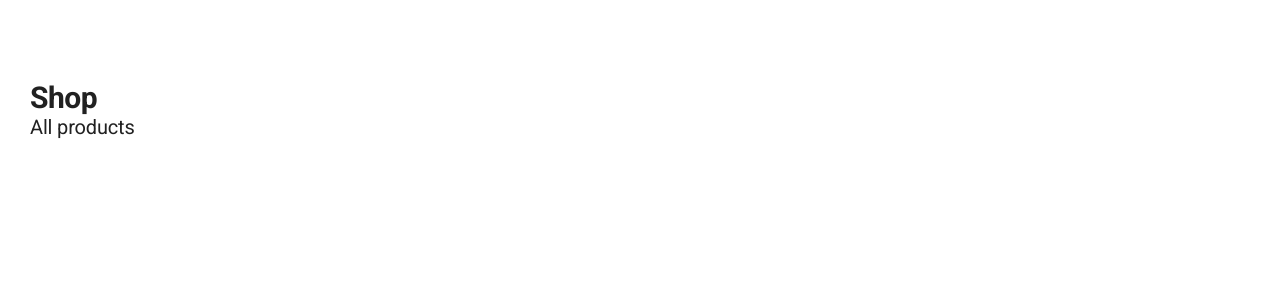
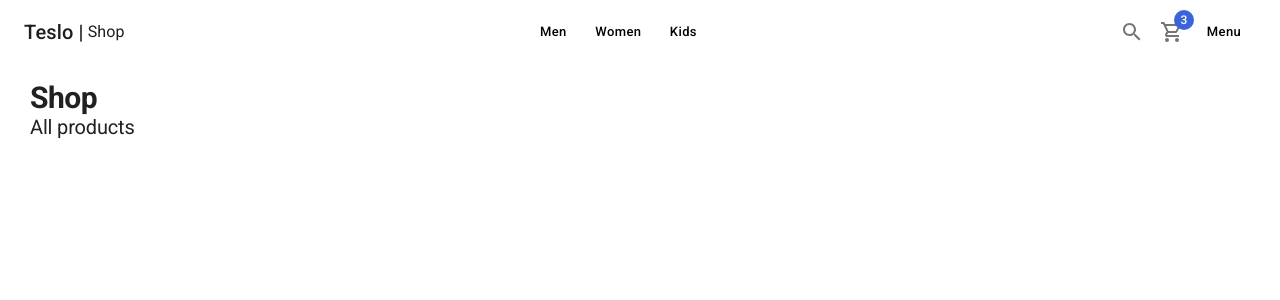
Before and after one commit to elitexpro/because-shop-next-ts, a Next.js app: page / in a window 1280 px wide. Shown: the top 300 px of the page. Built offline with nearby package versions, Linux system fonts and the light colour scheme.

Commit message:
[ADD]: navbar design

```diff
--- a/src/layouts/ShopLayout/ShopLayout.tsx
+++ b/src/layouts/ShopLayout/ShopLayout.tsx
@@ -1,4 +1,6 @@
 import Head from 'next/head';
+
+import { Navbar } from '@/shared/components';
 
 export interface ShopLayoutProps {
   title: string;
@@ -30,7 +32,9 @@ const ShopLayout: React.FC<ShopLayoutProps> = ({
         <meta name="keywords" content="openjira, tasks, todos, manage" />
       </Head>
 
-      <nav>{/* Navbar */}</nav>
+      <nav>
+        <Navbar />
+      </nav>
 
       {/* Sidebar */}
 
--- /dev/null
+++ b/src/shared/components/index.ts
@@ -0,0 +1 @@
+export * from './ui';
--- /dev/null
+++ b/src/shared/components/ui/Navbar/Navbar.tsx
@@ -0,0 +1,70 @@
+import NextLink from 'next/link';
+import {
+  AppBar,
+  Badge,
+  Box,
+  Button,
+  IconButton,
+  Link,
+  Toolbar,
+  Typography,
+  useMediaQuery,
+} from '@mui/material';
+import SearchOutlinedIcon from '@mui/icons-material/SearchOutlined';
+import ShoppingCartOutlinedIcon from '@mui/icons-material/ShoppingCartOutlined';
+
+export interface NavbarProps {}
+
+const Navbar: React.FC<NavbarProps> = () => {
+  const isMobile = useMediaQuery('(max-width: 600px)');
+
+  return (
+    <AppBar>
+      <Toolbar>
+        <NextLink href="/" passHref>
+          <Link component="span" display="flex" alignItems="center">
+            <Typography variant="h6">Teslo |</Typography>
+            <Typography sx={{ ml: 0.5 }}>Shop</Typography>
+          </Link>
+        </NextLink>
+
+        <Box flex={1} />
+
+        {/* <Box sx={{ display: { xs: 'none', sm: 'block' } }}> */}
+        {!isMobile && (
+          <Box>
+            <NextLink href="/category/men" passHref>
+              <Button>Men</Button>
+            </NextLink>
+            <NextLink href="/category/men" passHref>
+              <Button>Women</Button>
+            </NextLink>
+            <NextLink href="/category/men" passHref>
+              <Button>Kids</Button>
+            </NextLink>
+          </Box>
+        )}
+
+        <Box flex={1} />
+
+        <IconButton>
+          <SearchOutlinedIcon />
+        </IconButton>
+
+        <NextLink href="/cart">
+          <Link component="span">
+            <IconButton>
+              <Badge badgeContent={3} color="secondary">
+                <ShoppingCartOutlinedIcon />
+              </Badge>
+            </IconButton>
+          </Link>
+        </NextLink>
+
+        <Button>Menu</Button>
+      </Toolbar>
+    </AppBar>
+  );
+};
+
+export default Navbar;
--- /dev/null
+++ b/src/shared/components/ui/index.ts
@@ -0,0 +1 @@
+export { default as Navbar } from './Navbar/Navbar';
--- a/src/styles/globals.css
+++ b/src/styles/globals.css
@@ -7,6 +7,10 @@
 @-webkit-keyframes fadeIn {
   0% {opacity: 0;}
   100% {opacity: 1;}
+}
+
+a {
+  text-decoration: none;
 }
 
 .fadeIn {
--- a/src/themes/light-theme.ts
+++ b/src/themes/light-theme.ts
@@ -55,6 +55,8 @@ export const lightTheme = createTheme({
       },
       styleOverrides: {
         root: {
+          backgroundColor: 'white',
+          color: 'black',
           textTransform: 'none',
           boxShadow: 'none',
           borderRadius: 10,
```
